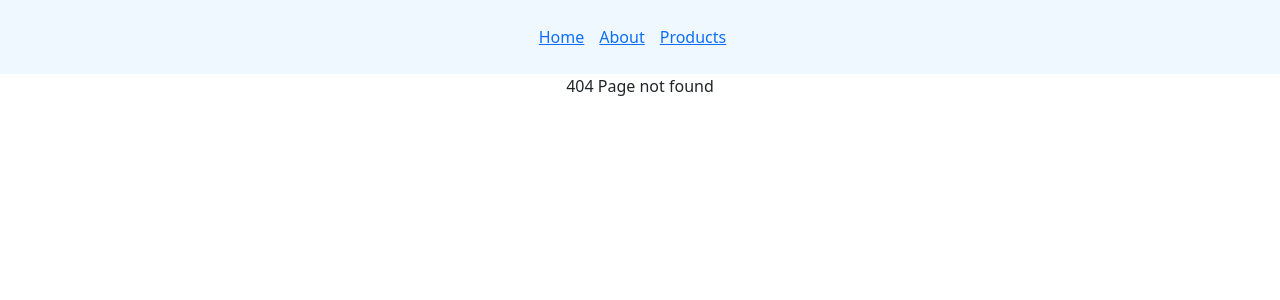
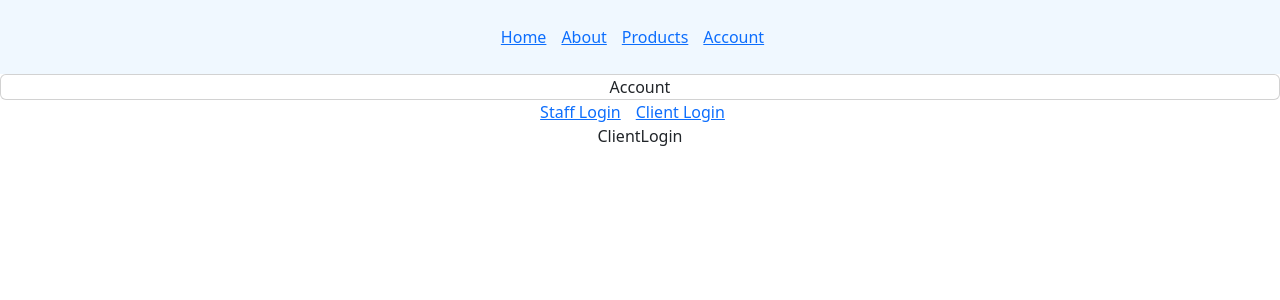
Before and after one commit to ZachyDev/Contact-Tacker, a React (Create React App) app in the folder app/: page /account/client-login in a window 1280 px wide. Before the commit this address had no page. Shown: the top 300 px of the page. Built offline with nearby package versions, Linux system fonts and the light colour scheme.

Commit message:
:tada: Nested staff & client login components in account component

```diff
--- a/app/src/App.js
+++ b/app/src/App.js
@@ -9,6 +9,9 @@ import Products from './components/Products';
 import FeaturedProducts from './components/FeaturedProducts';
 import NewProducts from './components/NewProducts';
 import Subscription from './components/Subscription';
+import Account from './components/Account';
+import StaffLogin from './components/StaffLogin';
+import ClientLogin from './components/ClientLogin';
 function App() {
   return (
     <div className="App">
@@ -24,7 +27,10 @@ function App() {
         <Route path='new' element={<NewProducts />} />
       </Route>
       <Route path='*' element={<NoMatch />}/>
-
+      <Route path='account' element={<Account />}>
+        <Route path='staff-login' element={<StaffLogin />}/>
+        <Route path='client-login' element={<ClientLogin />}/>
+      </Route>
      </Routes>
     </div>
   );
--- /dev/null
+++ b/app/src/components/Account.js
@@ -0,0 +1,18 @@
+import React from 'react'
+import Card from 'react-bootstrap/Card';
+import { Link,Outlet } from 'react-router-dom';
+
+function Account() {
+  return (
+    <div>
+        <Card>Account</Card>
+        <nav>
+            <Link to='staff-login'>Staff Login</Link>
+            <Link to='client-login'>Client Login</Link>
+        </nav>
+        <Outlet />
+    </div>
+  )
+}
+
+export default Account
--- /dev/null
+++ b/app/src/components/ClientLogin.js
@@ -0,0 +1,9 @@
+import React from 'react'
+
+function ClientLogin() {
+  return (
+    <div>ClientLogin</div>
+  )
+}
+
+export default ClientLogin
--- a/app/src/components/Navbar.js
+++ b/app/src/components/Navbar.js
@@ -13,6 +13,9 @@ function Navbar() {
           Products
         </NavLink>
 
+        <NavLink to='/account'>
+          Account
+        </NavLink>
     </nav>
   )
 }
--- /dev/null
+++ b/app/src/components/StaffLogin.js
@@ -0,0 +1,9 @@
+import React from 'react'
+
+function StaffLogin() {
+  return (
+    <div>StaffLogin</div>
+  )
+}
+
+export default StaffLogin
```
